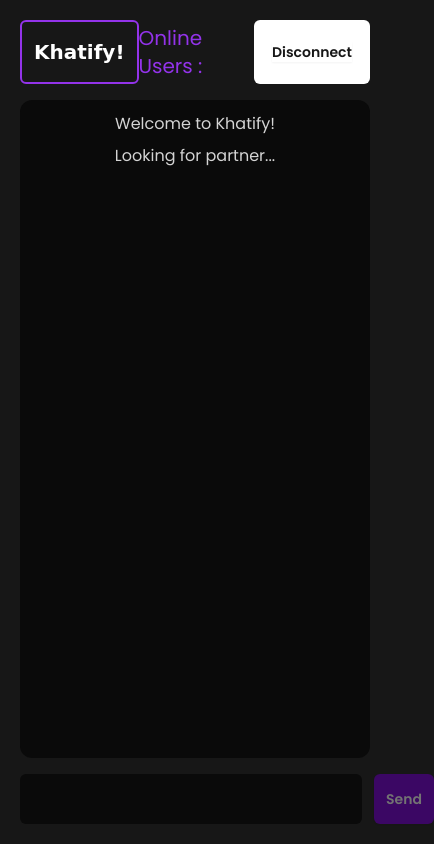
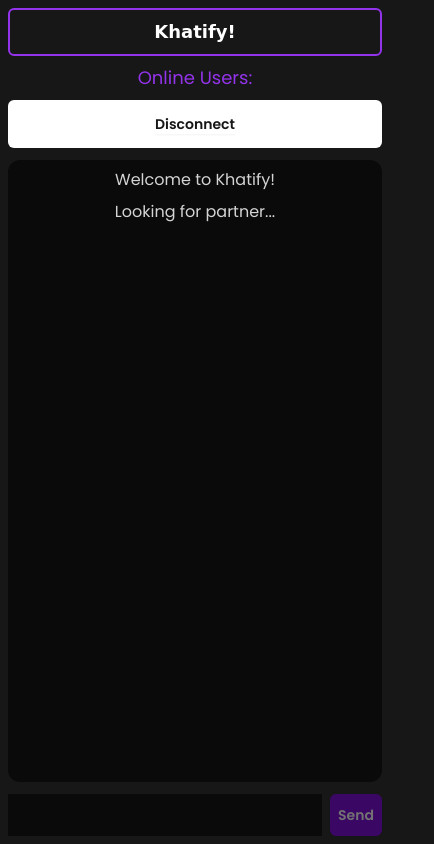
Before and after one commit to onechie/Khatify, a website: page public/index.html in a window 390 px wide. Both pictures are taken after a click on the button "Find Partner". Shown: the whole page, 434 px wide, since content can reach past the window. Drawn offline with nearby package versions, Linux system fonts and the light colour scheme; no server answers; a web font is replaced by a local one.

Commit message:
Optimize Layout for mobile

```diff
--- a/public/index.html
+++ b/public/index.html
@@ -15,93 +15,45 @@
     <title>Khatify</title>
 </head>
 
-<body class="bg-neutral-900 p-5 text-white poppins-regular flex flex-col">
-    <div class="flex justify-between items-center">
+<body class="bg-neutral-900 p-2 text-white poppins-regular flex flex-col">
+    <div class="flex flex-col sm:flex-row sm:justify-between sm:items-center space-y-2 sm:space-y-0">
         <h3
-            class="text-xl border border-2 border-purple-600 h-16 rounded-md font-bold px-3 flex items-center playwrite-cu">
+            class="text-lg sm:text-xl border border-2 border-purple-600 h-12 sm:h-16 rounded-md font-bold px-2 sm:px-3 flex items-center justify-center playwrite-cu">
             Khatify!
         </h3>
-        <h3 class="text-xl text-purple-600">Online Users : <span id="online-users"
+        <h3 class="text-lg sm:text-xl text-purple-600 text-center">Online Users: <span id="online-users"
                 class="text-white underline underline-offset-4"></span></h3>
         <button type="button" id="find-partner"
-            class="bg-purple-600 rounded-md h-16 px-3 w-[130px] disabled:bg-purple-950">
+            class="bg-purple-600 rounded-md h-12 sm:h-16 px-2 sm:px-3 w-full sm:w-[130px] disabled:bg-purple-950">
             <div class="flex justify-center items-center">
                 <span class="text text-sm font-semibold shadow-sm">Find Partner</span>
-                <svg class="loading animate-spin h-5 w-5 text-white hidden" xmlns="http://www.w3.org/2000/svg"
-                    fill="none" viewBox="0 0 24 24">
-                    <circle class="opacity-25" cx="12" cy="12" r="10" stroke="currentColor" stroke-width="4"></circle>
+                <svg class="loading animate-spin h-4 sm:h-5 w-4 sm:w-5 text-white hidden"
+                    xmlns="http://www.w3.org/2000/svg" fill="none" viewBox="0 0 24 24">
+                    <circle class="opacity-25" cx="12" cy="12" r="10" stroke="currentColor" stroke-width="4">
+                    </circle>
                     <path class="opacity-75" fill="currentColor"
                         d="M4 12a8 8 0 018-8V0C5.373 0 0 5.373 0 12h4zm2 5.291A7.962 7.962 0 014 12H0c0 3.042 1.135 5.824 3 7.938l3-2.647z">
                     </path>
                 </svg>
             </div>
         </button>
-        <button type="button" id="disconnect-partner" class="bg-white rounded-md font-semibold h-16 px-3 w-[130px]"
-            hidden>
-            <span class="text text-sm font-semibold text-neutral-900 shadow-sm">Disconnect</span>
+        <button type="button" id="disconnect-partner"
+            class="bg-white rounded-md font-semibold h-12 sm:h-16 px-2 sm:px-3 w-full sm:w-[130px]" hidden>
+            <span class="text-sm font-semibold text-neutral-900 shadow-sm">Disconnect</span>
         </button>
 
     </div>
-    <div id="chat-box" class="my-4 rounded-xl bg-neutral-950 p-3 flex-grow overflow-auto">
-        <!-- <div class="flex flex-col pb-2">
-            <div class="px-4 py-3 bg-neutral-900 max-w-[80%] w-fit rounded-xl">
-                <p class="text-wrap break-words">Lorem ipsum dolor sit amet. Et repellat ducimus ab sapiente vitae est
-                    minima maxime aut impedit similique et voluptas provident aut distinctio voluptas. Nam assumenda
-                    quis ad voluptatem recusandae aut ipsum dolor.</p>
-                <p class="text-neutral-300 text-end">10:20 PM</p>
-            </div>
-        </div>
-        <div class="flex flex-col items-end pb-2">
-            <div class="px-4 py-3 bg-purple-500 max-w-[80%] w-fit rounded-xl">
-                <p class="text-wrap break-words">Lorem ipsum dolor sit amet. Et repellat ducimus ab sapiente vitae est
-                    minima maxime aut impedit similique et voluptas provident aut distinctio voluptas. Nam assumenda
-                    quis ad voluptatem recusandae aut ipsum dolor.</p>
-                <p class="text-neutral-300 text-end">10:20 PM</p>
-            </div>
-        </div>
-        <div class="flex flex-col pb-2">
-            <div class="px-4 py-3 bg-neutral-900 max-w-[80%] w-fit rounded-xl">
-                <p class="text-wrap break-words">Lorem ipsum dolor sit amet. Et repellat ducimus ab sapiente vitae est
-                    minima maxime aut impedit similique et voluptas provident aut distinctio voluptas. Nam assumenda
-                    quis ad voluptatem recusandae aut ipsum dolor.</p>
-                <p class="text-neutral-300 text-end">10:20 PM</p>
-            </div>
-        </div>
-        <div class="flex flex-col items-end pb-2">
-            <div class="px-4 py-3 bg-purple-500 max-w-[80%] w-fit rounded-xl">
-                <p class="text-wrap break-words">Lorem ipsum dolor sit amet. Et repellat ducimus ab sapiente vitae est
-                    minima maxime aut impedit similique et voluptas provident aut distinctio voluptas. Nam assumenda
-                    quis ad voluptatem recusandae aut ipsum dolor.</p>
-                <p class="text-neutral-300 text-end">10:20 PM</p>
-            </div>
-        </div>
-        <div class="flex flex-col pb-2">
-            <div class="px-4 py-3 bg-neutral-900 max-w-[80%] w-fit rounded-xl">
-                <p class="text-wrap break-words">Lorem ipsum dolor sit amet. Et repellat ducimus ab sapiente vitae est
-                    minima maxime aut impedit similique et voluptas provident aut distinctio voluptas. Nam assumenda
-                    quis ad voluptatem recusandae aut ipsum dolor.</p>
-                <p class="text-neutral-300 text-end">10:20 PM</p>
-            </div>
-        </div>
-        <div class="flex flex-col items-end pb-2">
-            <div class="px-4 py-3 bg-purple-500 max-w-[80%] w-fit rounded-xl">
-                <p class="text-wrap break-words">Lorem ipsum dolor sit amet. Et repellat ducimus ab sapiente vitae est
-                    minima maxime aut impedit similique et voluptas provident aut distinctio voluptas. Nam assumenda
-                    quis ad voluptatem recusandae aut ipsum dolor.</p>
-                <p class="text-neutral-300 text-end">10:20 PM</p>
-            </div>
-        </div>
-        <p class="text-center pb-2 text-neutral-300">Stranger has disconnected</p>
-        <p class="text-center pb-2 text-neutral-300">You are now talking to a stranger</p> -->
+
+    <div id="chat-box" class="my-3 rounded-xl bg-neutral-950 p-2 sm:p-3 flex-grow overflow-auto">
         <p class="text-center pb-2 text-neutral-300">Welcome to Khatify!</p>
     </div>
 
-    <form id="chat-form" class="flex gap-3">
+    <form id="chat-form" class="flex gap-2 sm:gap-3">
         <input type="text" id="message-input" name="message"
-            class="flex-grow rounded-md bg-neutral-950 p-3 border border-transparent focus:border-purple-500 focus:ring-purple-500 focus:ring-1 focus:outline-none"
+            class="flex-grow w-full bg-neutral-950 p-2 sm:p-3 border border-transparent focus:border-purple-500 focus:ring-purple-500 focus:ring-1 focus:outline-none"
             disabled>
         <button type="submit" id="message-send"
-            class="bg-purple-600 p-3 rounded-md text-sm font-semibold shadow-sm disabled:bg-purple-950 disabled:text-neutral-500"
+            class="bg-purple-600 p-2 sm:p-3 rounded-md text-sm font-semibold shadow-sm disabled:bg-purple-950 disabled:text-neutral-500"
             disabled>Send</button>
     </form>
 
@@ -126,9 +78,7 @@
                                 <h3 class="text-base font-semibold leading-6" id="modal-title">Disconnect</h3>
                                 <div class="mt-2">
                                     <p class="text-sm text-neutral-300" id="disconnect-text">Are you sure you want to
-                                        disconnect to
-                                        your
-                                        partner?</p>
+                                        disconnect to your partner?</p>
                                 </div>
                             </div>
                         </div>
@@ -150,4 +100,5 @@
     <script src="/js/events.js"></script>
 </body>
 
+
 </html>
```
